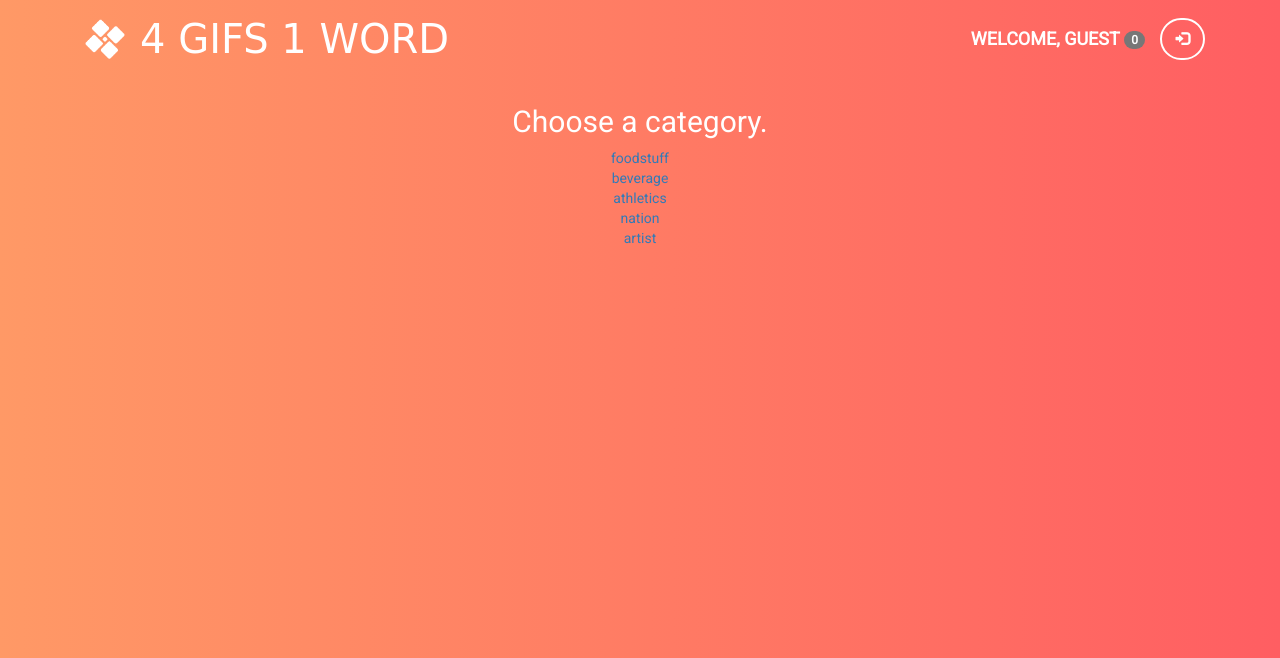
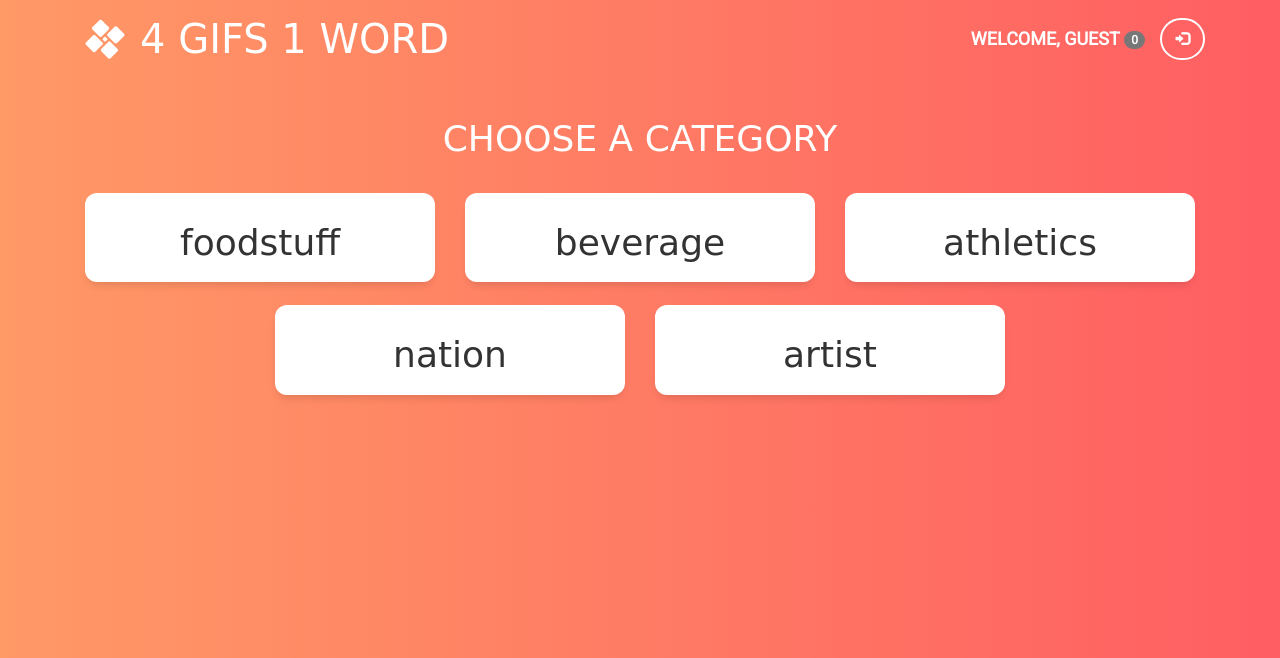
Before and after one commit to JasperCheung/shaolin-dragons, a Flask app: page /categories in a window 1280 px wide. Shown: the top 658 px of the page. Run offline with Flask 2, Linux system fonts and the light colour scheme; parts of the project's set-up code (start-up, migrations or seed data) failed here and were passed over; some libraries are stand-ins or nearby versions; some web fonts are replaced.

Commit message:
finished layout for categories

```diff
--- a/app.py
+++ b/app.py
@@ -47,7 +47,27 @@ def logout():
 
 @app.route("/categories")
 def categories():
-    return render_template("categories.html", categories = api.CATEGORIES, username = username(), logged_in = logged_in(), score = score())
+    count = 0
+    text = ""
+    for cat in api.CATEGORIES:
+        if count == 0:
+            text += "<div class='row home-btns'>"
+        text += "<div class='col-sm-4'>"
+        text += "<a href='/game?category=" + cat + "'>"
+        text += "<div class='card card-animate'>"
+        text += "<h1>" + cat + "</h1>"
+        text += "</div></a></div>"
+        if count == 2:
+            text += "</div>"
+            count = 0
+        else:
+            count = count + 1
+    if count != 0:
+        # Uncommenting this will uncenter the categories; just leave this
+        # for x in range(count, 3):
+        #    text += "<div class='col-sm-4'></div>"
+        text += "</div>"
+    return render_template("categories.html", categories = Markup(text), username = username(), logged_in = logged_in(), score = score())
 
 
 @app.route("/game")
--- a/static/styles.css
+++ b/static/styles.css
@@ -53,6 +53,11 @@ a, a:hover, a:active, a:visited {
   margin-right: 30%;
   margin-top: .5%;
   margin-bottom: .5%;
+}
+
+.header {
+  margin-top: 3%;
+  margin-bottom: 3%;
 }
 
 .bg-gradient {
--- a/templates/categories.html
+++ b/templates/categories.html
@@ -7,11 +7,7 @@
 
 {% block content %}
 <div class="container">
-    <h2>Choose a category.</h2>
-    {% for cat in categories %}
-    <a href="{{ url_for('game', category=cat) }}">{{ cat }}</a>
-    <br>
-{% endfor %}
-<br>
+    <h1 class="header">CHOOSE A CATEGORY</h1>
+    {{ categories }}
 </div>
 {% endblock %}
```
Also changed, not shown: data/playgame.db.
